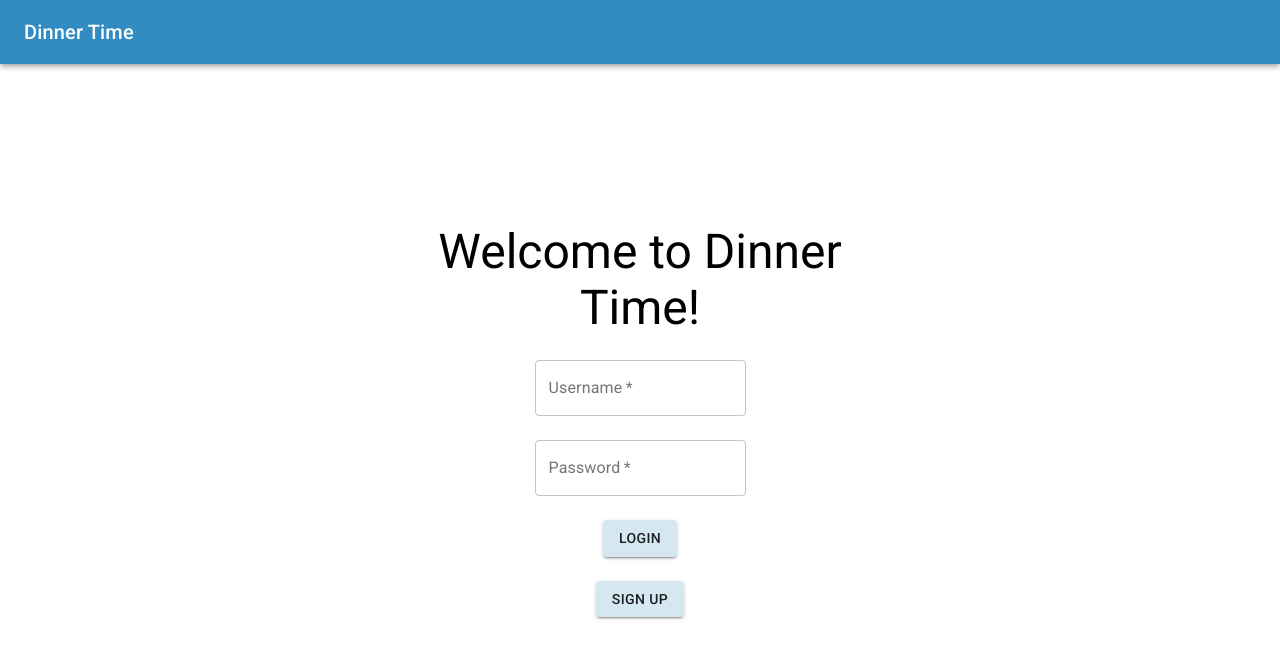
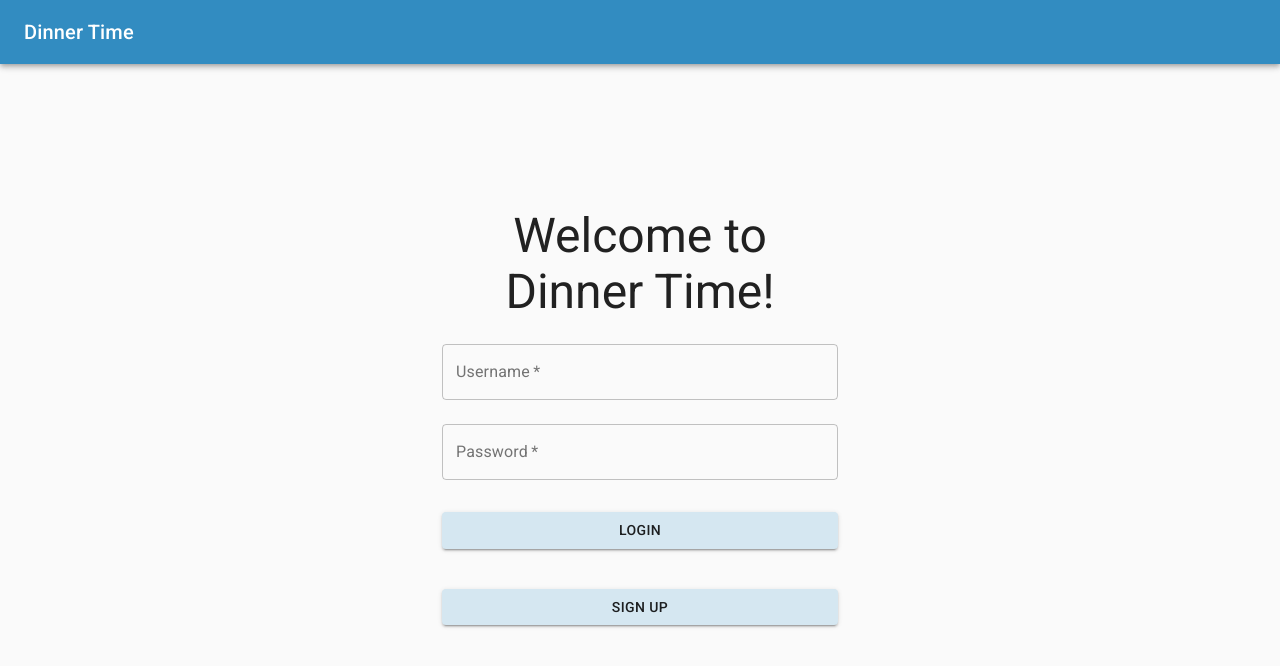
Before and after one commit to ahmedmansour4/DinnerTime, a React (Create React App) app: page / in a window 1280 px wide. Shown: the top 666 px of the page. Built offline with nearby package versions, Linux system fonts and the light colour scheme.

Commit message:
fixed button sizing / placement

```diff
--- a/src/components/Login.js
+++ b/src/components/Login.js
@@ -4,17 +4,40 @@
 import Grid from '@material-ui/core/Grid'
 
 import { Button, Typography } from '@material-ui/core'
-import { makeStyles } from '@material-ui/styles'
+//import { makeStyles } from '@material-ui/styles'
+import { withStyles } from '@material-ui/styles'
 import TextField from '@material-ui/core/TextField'
 import {API_URL} from './URLConstants'
 
+
+import CssBaseline from '@material-ui/core/CssBaseline';
+import FormControlLabel from '@material-ui/core/FormControlLabel';
+import Checkbox from '@material-ui/core/Checkbox';
+import Link from '@material-ui/core/Link';
+import Box from '@material-ui/core/Box';
+import LockOutlinedIcon from '@material-ui/icons/LockOutlined';
+import Container from '@material-ui/core/Container';
+
 import HeaderNoMenu from './HeaderNoMenu'
 
-const useStyles = makeStyles(() => ({
+const useStyles = theme => ({
     typographyStyles: {
         flex: 1
     },
-}));
+		paper: {
+		 marginTop: theme.spacing(8),
+		 display: 'flex',
+		 flexDirection: 'column',
+		 alignItems: 'center',
+	 },
+	 form: {
+		 width: '100%', // Fix IE 11 issue.
+		 marginTop: theme.spacing(1),
+	 },
+	 submit: {
+		 margin: theme.spacing(3, 0, 2),
+	 },
+});
 
 export class Login extends Component {
 
@@ -85,31 +108,20 @@
 
       // This render function controls what is displayed, it's all in HTML
     render() {
-
+				const {classes} = this.props;
         return (
 					<Grid container
 							direction='column'
 					>
 					<HeaderNoMenu/>
-
-            <Grid
-                container
-                direction='column'
-                justify='center'
-                alignItems='center'
-                spacing={3}
-
-						>
-
-						<Grid item style={{height: '20vh' }}/>
-
-							 <Grid item xs={12} sm={7} container spacing={3} justify='center' alignItems='center' direction='column'>
-												<Grid item xs={12} sm={7}>
+					<Grid item style={{height: '10vh' }}/>
+					<Container component="main" maxWidth="xs">
+						<CssBaseline />
+						<div className={classes.paper}>
 							<Typography variant='h3' align='center' className={useStyles.typographyStyles}>
 								 Welcome to Dinner Time!
 						 </Typography>
-											 </Grid>
-											 <Grid item xs={6}>
+							<form className={classes.form} noValidate>
 							<TextField
 								 required
 								 defaultValue=''
@@ -118,9 +130,9 @@
 								 variant="outlined"
 								 fullWidth={true}
 								 onChange={this.handleChangeUsername}
+								 margin="normal"
+								 autoComplete="username"
 						 />
-											 </Grid>
-											 <Grid item xs={6}>
 								<TextField
 	 								 required
 	 								 defaultValue=''
@@ -130,35 +142,36 @@
 	 								 variant="outlined"
 	 								 fullWidth={true}
 	 								 onChange={this.handleChangePassword}
+									  margin="normal"
+										autoComplete="current-password"
 	 						 />
-											 </Grid>
-
-											 <Grid item xs={12} sm={7}>
 								<Button
  									 variant='contained'
  									 color="secondary"
  									 fullWidth={true}
  									 onClick={this.handleSubmit}
+									 className={classes.submit}
  							 >
  									 Login
  							 </Button>
-												</Grid>
-												<Grid item xs={12} sm={7}>
 							 <Button
 									variant='contained'
 									color="secondary"
 									fullWidth={true}
 									onClick={this.prevStep}
+									className={classes.submit}
 							>
 									Sign Up
 							</Button>
-											 </Grid>
-							 </Grid>
-            </Grid>
+
+							</form>
+						</div>
+
+					</Container>
 
 					</Grid>
         )
     }
 }
 
-export default Login
+export default withStyles(useStyles)(Login)
```
Lines whose indentation alone changed are shown as unchanged.
